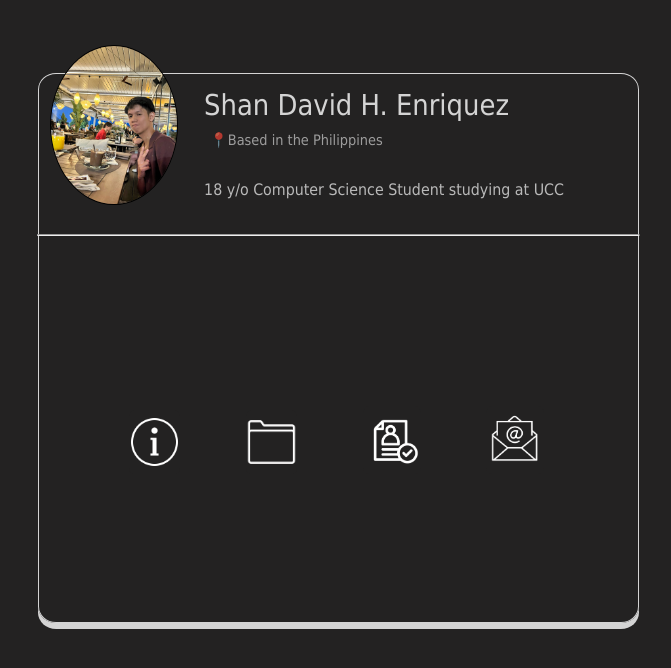
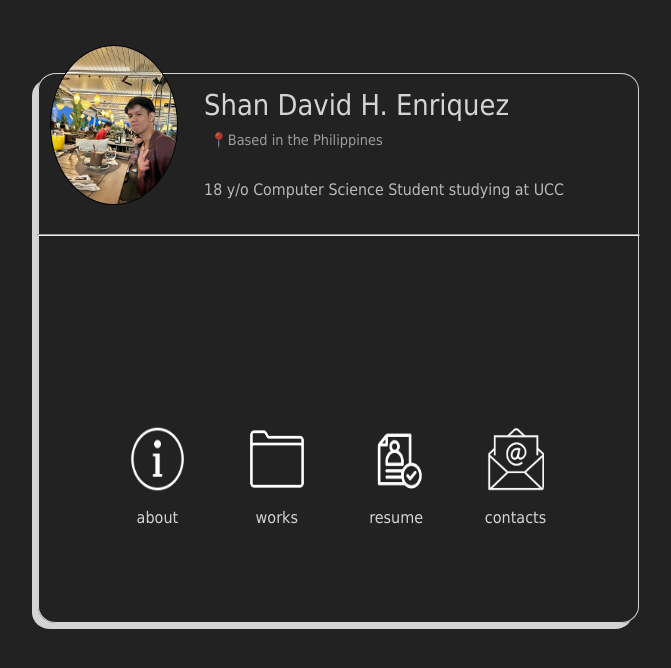
Before and after one commit to Shan2411/react-shan, a React (Vite) app: page / in a window 1280 px wide. Shown: the top 668 px of the page, without its empty margins (276-947 px from the left). Built offline with nearby package versions, Linux system fonts and the light colour scheme.

Commit message:
added hover on icons and also added text describing each icon

```diff
--- a/src/App.jsx
+++ b/src/App.jsx
@@ -1,6 +1,6 @@
 import './App.css'
 import Sidebar from './components/Sidebar'
-import Window1 from './components/Window1'
+
 import Icons from './components/Icons'
 import About from './components/About'
 import Body from "./components/Body"
@@ -10,7 +10,6 @@ import Body from "./components/Body"
 function App() {
   return (
     <div className='main'>
-        <Window1 />
         <Sidebar />
         <Body> </Body>
     </div>
--- a/src/components/Body.css
+++ b/src/components/Body.css
@@ -13,7 +13,7 @@
     font: 1em ;
     display: inline-block;
 
-    box-shadow: 0px 6px 0 0 rgb(212, 212, 212);
+    box-shadow: -6px 6px 0 0 rgb(212, 212, 212);
     background: none;
 }
 
@@ -24,15 +24,7 @@
     line-height: 190%;
     color: rgb(212, 212, 212);
 }
-#b5{
 
-    height: 20%; width: 87%;
-    display: flex;
-    align-items: center;
-    justify-content: space-evenly;
-
-    display: none;
-}
 
 
 
@@ -82,6 +74,9 @@ hr {
 }
 
 
+
+
+
 @keyframes animation {
     0%{
         opacity: 0%;
--- a/src/components/Body.jsx
+++ b/src/components/Body.jsx
@@ -16,7 +16,6 @@ function Body () {
                     <hr/>
                     <Icon2 />
                 </div>
-                <div className="box" id="b5"> <Icons /></div>
             </div>
         </>
     )
--- a/src/components/Icon2.css
+++ b/src/components/Icon2.css
@@ -3,20 +3,43 @@
     height: 8vh; width: 4vw;
     border-radius: 10%;
     background-color: rgb(35, 34, 34);
-    cursor: pointer;
+    justify-content: center;
+}
+
+.iconContainer{
+    width: 95%;
+    height: 47.5%;
+
+    display: flex;
+    align-items:center;
+    justify-content: space-evenly;
+
 }
 
 .container2{
     width: 95%;
-    height: 45%;
+    height: 60%;
 
     display: flex;
     align-items:flex-end;
     justify-content: space-evenly;
+}
 
+.desc{
+    width: 15%;
+    height: 70%;
+    text-align: center;
+    cursor: pointer;
+
+    transition: all 0.3s ease;
 }
 
 #resume1{
     height: 8.5vh; width: 4.5vw;
+    object-fit: fill;
+}
+
+.desc:hover{
+    transform: scale(1.1);
 
 }
--- a/src/components/Icon2.jsx
+++ b/src/components/Icon2.jsx
@@ -1,15 +1,38 @@
 import './Icon2.css'
+//import Window1 from './components/Window1'
 
 function Icon2 () {
 
-    return(
-        <div className='container2'>
-            <img className="image2" id="resume" src="/info.png" alt="" />
-            <img className="image2" id="resume" src="/foldericon.png" alt="" />
+
+    return (
+      <div className="container2">
+        <div className="iconContainer">
+
+
+          <div className="desc">
+            <img className="image2" id="resume1" src="/info.png" alt="" />
+            <span><br/>about</span>
+          </div>
+
+          <div className="desc">
+            <img className="image2" id="resume1" src="/foldericon.png" alt="" />
+            <span><br/>works</span>
+          </div>
+
+          <div className="desc">
             <img className="image2" id="resume1" src="/resume.png" alt="" />
+            <span><br/>resume</span>
+          </div>
+
+          <div className="desc">
             <img className="image2" id="resume1" src="/contact.png" alt="" />
+            <span><br/>contacts</span>
+          </div>
+
+
         </div>
-    )
+      </div>
+    );
 
 }
 
--- a/src/components/Icons.css
+++ b/src/components/Icons.css
@@ -9,6 +9,3 @@
 #x{
     background-color: rgb(0, 0, 0);
 }
-
-#resume{
-}
```
Also changed, not shown: public/contact.png, 1 other file (tests, documents, lock files or other folders).
